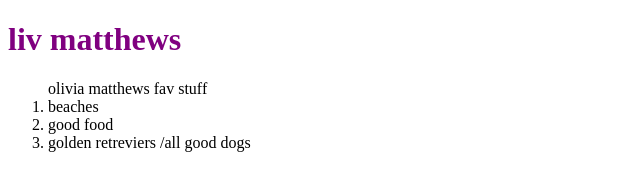
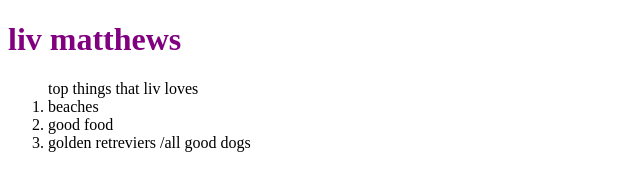
Before and after one commit to oliviamatthews6899/livmatthews, a plain HTML site: page index.html in a window 1280 px wide. Shown: the full height of the page, 0-640 px from the left. Drawn offline with Linux system fonts and the light colour scheme.

Commit message:
Update index.html

```diff
--- a/index.html
+++ b/index.html
@@ -14,7 +14,7 @@
 	</head>
 	<body>
 		<h1>liv matthews</h1>
-    <ol> olivia matthews fav stuff
+    <ol> top things that liv loves
       <li> beaches</li>
       <li> good food </li>
       <li> golden retreviers /all good dogs</li>
```
